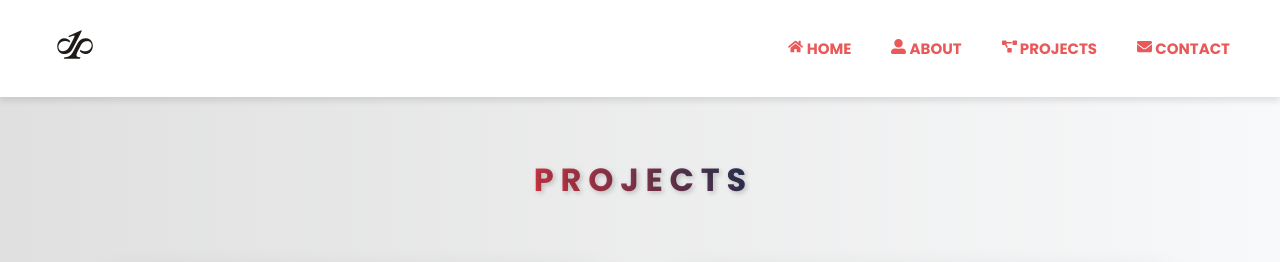
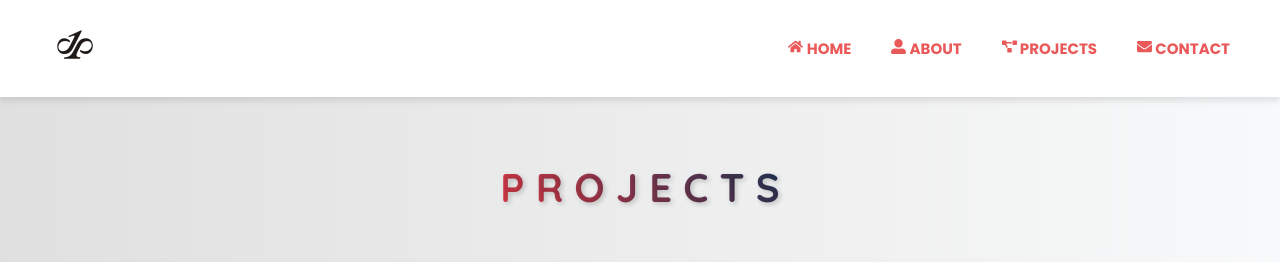
Before and after one commit to paulo-24/portfolio, a React (Vite) app: page /projects in a window 1280 px wide. Shown: the top 262 px of the page. Built offline with nearby package versions, Linux system fonts and the light colour scheme.

Commit message:
Updated Projects.css

```diff
--- a/src/pages/Projects.css
+++ b/src/pages/Projects.css
@@ -22,8 +22,9 @@
 }
 
 .projects-title {
+  font-family: 'Quicksand', sans-serif;
   text-align: center;
-  font-size: 2rem;
+  font-size: 2.5rem;
   font-weight: bold;
   margin-bottom: 4rem;
   background: linear-gradient(45deg, #e63946, #1d3557);
```
